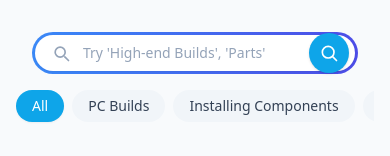
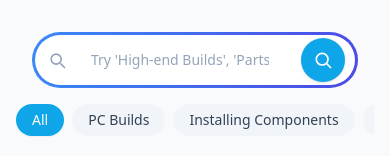
Before and after one commit to mxrooby/pc-youtube-search, a React (Vite) app: page / in a window 390 px wide. Shown: the top 156 px of the page. Built offline with nearby package versions, Linux system fonts and the light colour scheme; no server answers.

Commit message:
UX: restore larger search capsule & place magnifier to the right; add safe JS padding guard

```diff
--- a/src/index.css
+++ b/src/index.css
@@ -61,45 +61,59 @@
   min-width: 0;
 }
 
-/* enforce that the search button has fixed size and stays absolute */
+/* ---------- SEARCH CAPSULE (RESTORED LARGER SIZE + safe right spacing) ---------- */
+
 .bg-white.flex.items-center.rounded-full {
-  position: relative; /* containing block for absolute/positioned button */
+  position: relative;         /* allow absolutely positioned button */
+  min-height: 56px;           /* bigger capsule so it doesn't look cramped */
+  gap: 12px;
+  padding-left: 14px;
+  padding-right: 14px;        /* base padding; input will reserve extra via padding-right */
+  box-sizing: border-box;
 }
 
-/* make sure the input reserves space (minimum) and transitions smoothly */
+/* Input: reserve a large right padding so the button never overlaps text.
+   JS will only adjust this further if needed. */
 .bg-white.flex.items-center.rounded-full input {
-  transition: padding-right 0.22s ease;
-  /* leave any existing padding-top/padding-bottom alone */
+  padding-top: 0.5rem;
+  padding-bottom: 0.5rem;
+  line-height: 1.2;
   box-sizing: border-box;
   min-width: 0;
-  /* Keep a safe default but JS will overwrite with important */
-  padding-right: 64px;
+  /* Reserve space: button(52px) + right gap(12px) + safety buffer(20px) => ~84px */
+  padding-right: 84px;
+  transition: padding-right 0.22s ease;
 }
 
-/* style the button strongly so it never shrinks */
+/* Button: absolutely placed to the right, fixed size, will NOT shrink */
 .bg-white.flex.items-center.rounded-full button[type="submit"] {
   position: absolute;
-  right: 8px;
+  right: 12px;                 /* small right offset from capsule edge */
   top: 50%;
   transform: translateY(-50%);
   z-index: 20;
-  flex: 0 0 auto !important;
-  width: 44px !important;
-  height: 44px !important;
-  min-width: 44px !important;
-  display: inline-flex !important;
-  align-items: center !important;
-  justify-content: center !important;
-  box-sizing: border-box !important;
+
+  width: 52px;                 /* fixed size, adjust if you want larger */
+  height: 52px;
+  min-width: 52px;
+  border-radius: 9999px;
+
+  display: inline-flex;
+  align-items: center;
+  justify-content: center;
+
+  /* preserve look: white-on-blue circle used earlier */
+  padding: 0;
 }
 
-/* small screens: slightly smaller fixed button but still non-shrinking */
+/* Slightly smaller on narrow screens but still roomy */
 @media (max-width: 420px) {
-  .bg-white.flex.items-center.rounded-full input { padding-right: 58px; }
+  .bg-white.flex.items-center.rounded-full { min-height: 50px; padding-left: 12px; padding-right: 12px; }
+  .bg-white.flex.items-center.rounded-full input { padding-right: 72px; } /* 40px button + buffer */
   .bg-white.flex.items-center.rounded-full button[type="submit"] {
-    right: 6px;
-    width: 40px !important;
-    height: 40px !important;
-    min-width: 40px !important;
+    right: 10px;
+    width: 44px;
+    height: 44px;
+    min-width: 44px;
   }
 }
--- a/src/viewport-search-fix.js
+++ b/src/viewport-search-fix.js
@@ -1,3 +1,7 @@
+// src/viewport-search-fix.js
+// Lightweight safety: if the input's right padding is too small for the visible button,
+// increase padding-right (with !important) so text won't collide with the magnifier button.
+
 (function setupSearchViewportFix() {
     try {
       const capsuleSelector = '.bg-white.flex.items-center.rounded-full';
@@ -5,7 +9,6 @@
       function waitForCapsule(cb) {
         const capsule = document.querySelector(capsuleSelector);
         if (capsule) return cb(capsule);
-
         const obs = new MutationObserver(() => {
           const c = document.querySelector(capsuleSelector);
           if (c) {
@@ -21,22 +24,11 @@
         const btn = capsule.querySelector('button[type="submit"]');
         if (!input || !btn) return;
 
-        // ensure button can't shrink via flexbox; also ensure fixed size
-        btn.style.boxSizing = 'border-box';
-        btn.style.flex = '0 0 auto';
-        btn.style.minWidth = '44px';
-        btn.style.width = '44px';
-        btn.style.height = '44px';
-        btn.style.display = 'inline-flex';
-        btn.style.alignItems = 'center';
-        btn.style.justifyContent = 'center';
-
-        // small helper to set padding-right with !important
+        // set padding-right using !important where supported
         function setPaddingImportant(el, value) {
           try {
             el.style.setProperty('padding-right', value, 'important');
           } catch (e) {
-            // fallback
             el.style.paddingRight = value;
           }
         }
@@ -45,59 +37,51 @@
           try {
             const btnRect = btn.getBoundingClientRect();
             if (!btnRect.width) return;
-            const buffer = 18; // spacing between input text and button
-            const desired = Math.round(btnRect.width + buffer);
-            const pad = Math.max(desired, 54); // enforce minimum
-            const padVal = pad + 'px';
-            // only update if different
-            if ((input.style.getPropertyValue('padding-right') || '') !== padVal) {
-              setPaddingImportant(input, padVal);
+            const rightEdgeGap = 12; // matches CSS right offset
+            const buffer = 18;       // extra buffer for text breathing room
+            const desired = Math.round(btnRect.width + rightEdgeGap + buffer);
+            const minDefault = parseInt(window.getComputedStyle(input).getPropertyValue('padding-right')) || 0;
+
+            // Only increase if desired is bigger than current computed padding (so we don't reduce)
+            const currentComputed = Math.round(parseFloat(window.getComputedStyle(input).getPropertyValue('padding-right')) || 0);
+            if (desired > currentComputed) {
+              setPaddingImportant(input, desired + 'px');
             }
           } catch (err) {
             // silent
           }
         }
 
-        // initial and delayed updates
+        // initial run + a few delayed runs (handle slow WebView reflows)
         updatePadding();
-        setTimeout(updatePadding, 80);
-        setTimeout(updatePadding, 250);
-        setTimeout(updatePadding, 700);
+        setTimeout(updatePadding, 120);
+        setTimeout(updatePadding, 400);
+        setTimeout(updatePadding, 900);
 
-        // strong repeated check while input has focus (handles WebView keyboard reflow)
-        let focusInterval = null;
+        // while user typing (keyboard open) occasionally re-check
+        let interval = null;
         input.addEventListener('focus', () => {
           updatePadding();
-          if (focusInterval) clearInterval(focusInterval);
-          focusInterval = setInterval(updatePadding, 300); // update every 300ms while typing
+          if (interval) clearInterval(interval);
+          interval = setInterval(updatePadding, 350);
         });
         input.addEventListener('blur', () => {
-          if (focusInterval) {
-            clearInterval(focusInterval);
-            focusInterval = null;
+          if (interval) {
+            clearInterval(interval);
+            interval = null;
           }
-          // final correction after blur
-          setTimeout(updatePadding, 120);
+          setTimeout(updatePadding, 200);
         });
 
-        // listen to window changes too
+        // also on resize/orientation change
         window.addEventListener('resize', updatePadding, { passive: true });
         window.addEventListener('orientationchange', updatePadding, { passive: true });
 
-        // also update on visualViewport changes if available
-        if (window.visualViewport) {
-          window.visualViewport.addEventListener('resize', updatePadding, { passive: true });
-          window.visualViewport.addEventListener('scroll', updatePadding, { passive: true });
-        }
-
-        // MutationObserver in case layout or styles change
+        // keep an eye on layout changes
         const mo = new MutationObserver(updatePadding);
         mo.observe(capsule, { childList: true, subtree: true, attributes: true });
-
-        // debug (will appear in console if accessible)
-        try { console.log('[viewport-search-fix] active'); } catch (e) {}
       });
     } catch (err) {
-      try { console.warn('[viewport-search-fix] failed', err); } catch (e) {}
+      // silent
     }
   })();
```
